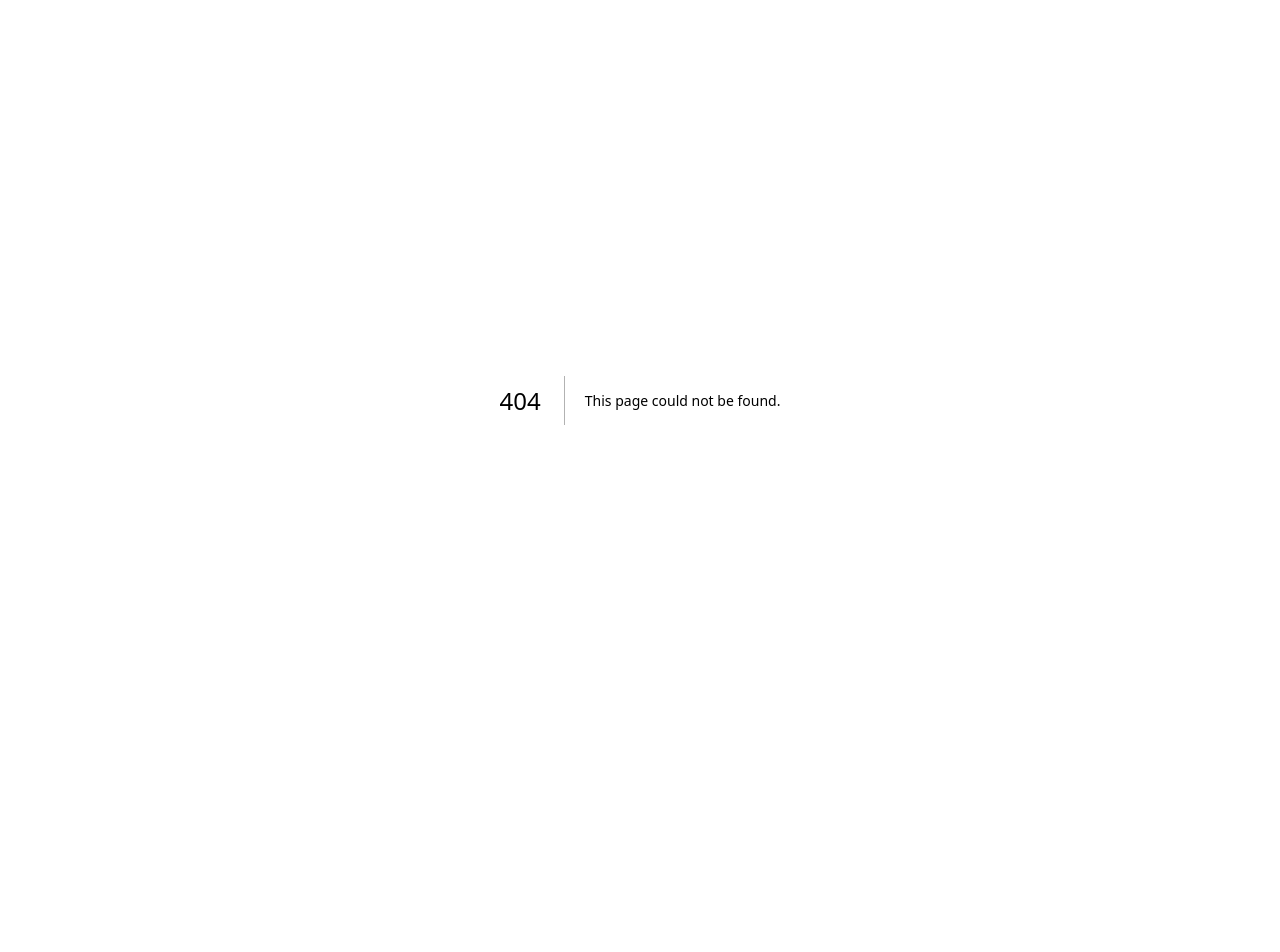
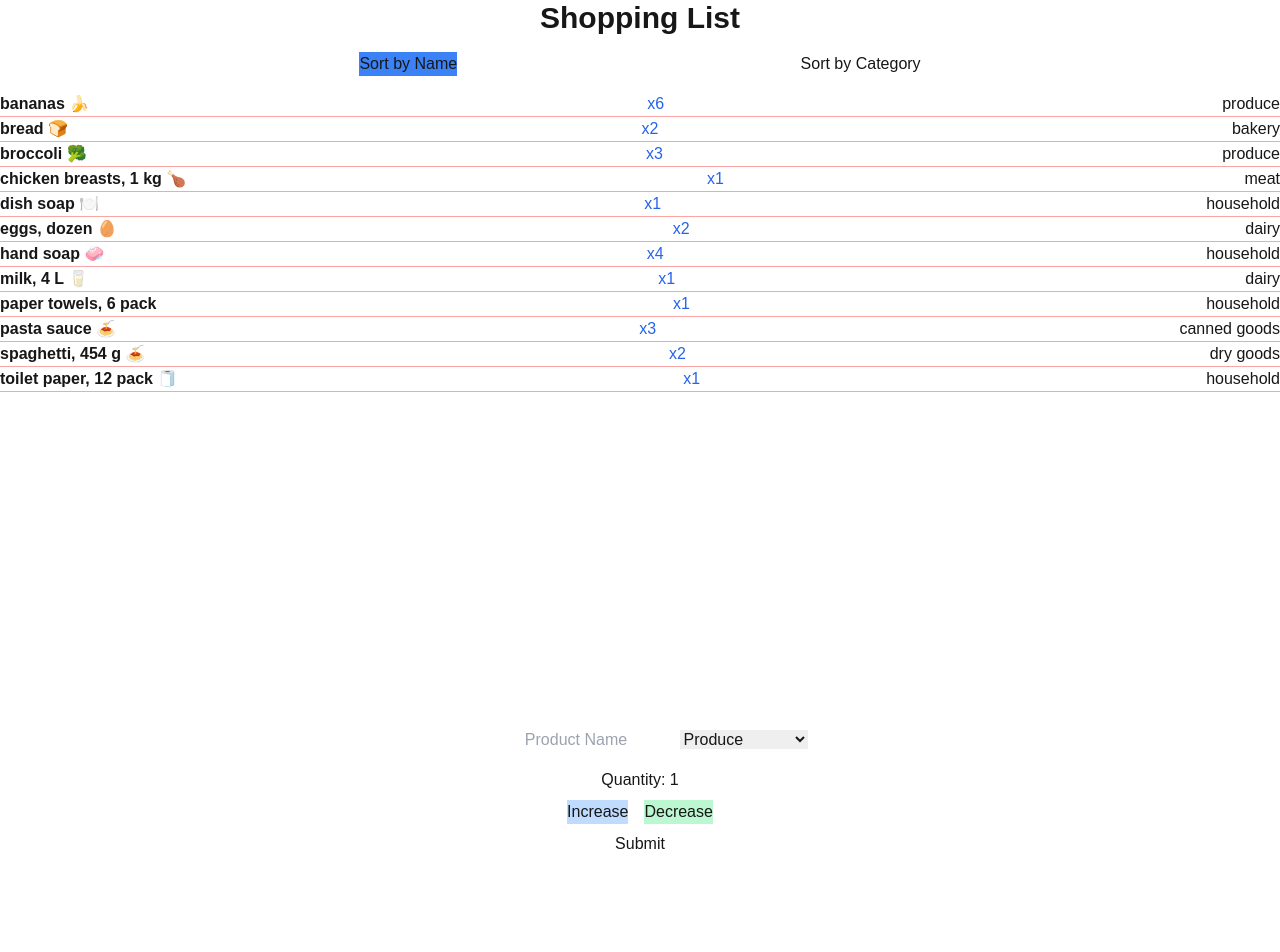
Before and after one commit to TyceRoobol/cprg306-assignments, a Next.js app: page /week-8 in a window 1280 px wide. Before the commit this address had no page. Shown: the top 952 px of the page. Before the commit the page ends 800 px from the top, so only its background shows below. Built offline with nearby package versions, Linux system fonts and the light colour scheme.

Commit message:
week 8
complete

```diff
--- a/app/page.js
+++ b/app/page.js
@@ -8,6 +8,7 @@ export default function Main() {
       <p><a href="./week-5">week 5</a></p>
       <p><a href="./week-6">week 6</a></p>
       <p><a href="./week-7">week 7</a></p>
+      <p><a href="./week-8">week 8</a></p>
     </main>
   )
 }
--- /dev/null
+++ b/app/week-8/item-list.js
@@ -0,0 +1,37 @@
+// item-list.js
+"use client";
+import {useState} from "react";
+import Item from "./item";
+import SortBttns from "./sortBttn";
+
+const ItemList = ({items, onItemSelect}) => {
+  const [sortBy, setSortBy] = useState("name");
+
+  const sortItems = [...items].sort((a, b) => {
+    if (sortBy == "name") {
+      return a.name.localeCompare(b.name);
+    } else if (sortBy == "category") {
+      return a.category.localeCompare(b.category);
+    }
+    return 0;
+  })
+
+  return (
+    <div>
+      <SortBttns sortBy={sortBy} setSortBy={setSortBy}></SortBttns>
+        <ul>
+          {sortItems.map((item) => (
+            <Item
+              key={item.id}
+              name={item.name}
+              quantity={item.quantity}
+              category={item.category}
+              onSelect={() => onItemSelect(item)}
+            />
+          ))}
+        </ul>
+    </div>
+  );
+};
+
+export default ItemList;
--- /dev/null
+++ b/app/week-8/item.js
@@ -0,0 +1,13 @@
+// item.js
+
+const Item = ({ name, quantity, category, onSelect }) => {
+    return (
+      <li onClick={() => onSelect({ name })} className="flex justify-between border-b border-red-300">
+        <span className="font-bold">{name}</span>
+        <span className="text-blue-600">x{quantity}</span>
+        <span className="text-black-500">{category}</span>
+      </li>
+    );
+  };
+
+  export default Item;
--- /dev/null
+++ b/app/week-8/items.json
@@ -0,0 +1,74 @@
+[
+    {
+      "id": "1h2GJKH12gkHG31h1H",
+      "name": "milk, 4 L 🥛",
+      "quantity": 1,
+      "category": "dairy"
+    },
+    {
+      "id": "2KJH3k2j3H1k2J3K1H",
+      "name": "bread 🍞",
+      "quantity": 2,
+      "category": "bakery"
+    },
+    {
+      "id": "3h2KJH3k2j3H1k2J3",
+      "name": "eggs, dozen 🥚",
+      "quantity": 2,
+      "category": "dairy"
+    },
+    {
+      "id": "4k2J3K1H2GJKH12gk",
+      "name": "bananas 🍌",
+      "quantity": 6,
+      "category": "produce"
+    },
+    {
+      "id": "5H1h1H2KJH3k2j3H",
+      "name": "broccoli 🥦",
+      "quantity": 3,
+      "category": "produce"
+    },
+    {
+      "id": "6H1k2J3K1H2GJKH1",
+      "name": "chicken breasts, 1 kg 🍗",
+      "quantity": 1,
+      "category": "meat"
+    },
+    {
+      "id": "7gkHG31h1H2KJH3k",
+      "name": "pasta sauce 🍝",
+      "quantity": 3,
+      "category": "canned goods"
+    },
+    {
+      "id": "8j3H1k2J3K1H2GJK",
+      "name": "spaghetti, 454 g 🍝",
+      "quantity": 2,
+      "category": "dry goods"
+    },
+    {
+      "id": "9H12gkHG31h1H2KJ",
+      "name": "toilet paper, 12 pack 🧻",
+      "quantity": 1,
+      "category": "household"
+    },
+    {
+      "id": "10H3k2j3H1k2J3K1",
+      "name": "paper towels, 6 pack",
+      "quantity": 1,
+      "category": "household"
+    },
+    {
+      "id": "11k2J3K1H2GJKH12",
+      "name": "dish soap 🍽️",
+      "quantity": 1,
+      "category": "household"
+    },
+    {
+      "id": "12GJKH12gkHG31h1",
+      "name": "hand soap 🧼",
+      "quantity": 4,
+      "category": "household"
+    }
+  ]
--- /dev/null
+++ b/app/week-8/meal-ideas.js
@@ -0,0 +1,52 @@
+"use client";
+import {useState, useEffect} from "react";
+
+export default function MealIdea({ingredient}) {
+    const [meals, setMeals] = useState([])
+
+    const fetchMealIdeas = async(ingredient) => {
+        const url = `https://www.themealdb.com/api/json/v1/1/filter.php?i=${ingredient}`
+
+        try {
+            const response = await fetch(url);
+            if(!response.ok) {
+                throw new Error('No response to meal idea request')
+            }
+            const mealIdeas = await response.json();
+            return mealIdeas.meals;
+        } catch (error) {
+            console.log(error);
+            return[]
+        }
+    }
+
+    const loadMealIdeas = async() => {
+        const meals = await fetchMealIdeas(ingredient)
+        setMeals(meals);
+    }
+
+    useEffect(() => {
+        if (ingredient) {
+            loadMealIdeas();
+        }
+    } , [ingredient]
+    )
+
+    return (
+        <div className="text-center mt-6">
+            <h1 className="text-2xl font-bold">Meals for "{ingredient}"</h1>
+            {meals && meals.length > 0 ? (
+                <ul className="flex flex-wrap justify-center gap-6">
+                    {meals.map((meal) => (
+                        <li key={meal.idMeal}>
+                            <h3>{meal.strMeal}</h3>
+                            <img src={meal.strMealThumb} className="w-full h-auto rounded mt-2" alt={meal.strMeal} style={{ width: '100px' }} />
+                        </li>
+                    ))}
+                </ul>
+            ) : (
+                <p>No meals found for "{ingredient}".</p>
+            )}
+        </div>
+    );
+}
--- /dev/null
+++ b/app/week-8/new-item.js
@@ -0,0 +1,88 @@
+"use client";
+import {useState} from "react";
+export default function NewItem({ onAddItem }) {
+    const [quantity, setQuantity] = useState(1);
+    const [name, setName] = useState("");
+    const [category, setCategory] = useState("produce");
+
+    const increment = () => {
+        if (quantity < 20) {
+            setQuantity(quantity + 1);
+        }
+    }
+
+    const decrement = () => {
+        if (quantity > 1) {
+            setQuantity(quantity - 1);
+        }
+    }
+
+    const handleSubmit = (e) => {
+        e.preventDefault();
+
+        const newItem = {
+            id: generateRandomString(16),
+            name: name,
+            quantity: quantity,
+            category: category,
+        }
+
+        onAddItem(newItem);
+
+        setName("");
+        setQuantity(1);
+        setCategory("produce")
+    };
+
+    //credit: https://www.slingacademy.com/article/ways-to-generate-random-strings-in-javascript/ for generate random string code
+    const generateRandomString = (length) => {
+        let result = '';
+        const characters =
+          'ABCDEFGHIJKLMNOPQRSTUVWXYZabcdefghijklmnopqrstuvwxyz0123456789';
+        const charactersLength = characters.length;
+        for (let i = 0; i < length; i++) {
+          result += characters.charAt(Math.floor(Math.random() * charactersLength));
+        }
+        return result;
+      };
+
+    const handleNameChange = (event) => {
+        setName(event.target.value);
+    }
+
+    const handleCategoryChange = (event) => {
+        setCategory(event.target.value);
+    }
+
+
+    return(
+        <main className="flex flex-col justify-center items-center flex-wrap h-screen">
+            <form onSubmit={handleSubmit} className="flex flex-col items-center">
+                <div>
+                    <input className="text-center mb-4" type="text" value={name} onChange={handleNameChange} placeholder="Product Name"></input>
+                    <select value={category} onChange={handleCategoryChange}>
+                        <option value="produce">Produce</option>
+                        <option value="dairy">Dairy</option>
+                        <option value="bakery">Bakery</option>
+                        <option value="meat">Meat</option>
+                        <option value="frozen foods">Frozen Foods</option>
+                        <option value="canned goods">Canned Goods</option>
+                        <option value="dry goods">Dry Goods</option>
+                        <option value="beverages">Beverages</option>
+                        <option value="snacks">Snacks</option>
+                        <option value="household">Household</option>
+                        <option value="other">Other</option>
+                    </select>
+                </div>
+                <h1 className="text-center">Quantity: {quantity}</h1>
+                <div>
+                    <button className="bg-blue-200 m-2" type="button" onClick={increment}>Increase</button>
+                    <button className="bg-green-200 m-2" type="button" onClick={decrement}>Decrease</button>
+                </div>
+                <div>
+                    <button type="submit" name="submitButton">Submit</button>
+                </div>
+            </form>
+        </main>
+    );
+}
--- /dev/null
+++ b/app/week-8/page.js
@@ -0,0 +1,31 @@
+// page.js
+"use client"
+import {useState} from "react";
+import itemList from "./items.json";
+import ItemList from "./item-list";
+import Item from "./item";
+import NewItem from "./new-item";
+import MealIdea from "./meal-ideas";
+
+export default function Page() {
+  const [items, setItems] = useState(itemList)
+
+  const handleAddItem = (newItem) => {
+    setItems((items) => [...items , newItem])
+  };
+  const [selectedItem, setSelectedItem] = useState("");
+
+  const handleItemSelect = (item) => {
+    const alterName = item.name.split(',')[0].replace(/[^a-zA-Z ]/g, '').trim();
+    setSelectedItem(alterName);
+  }
+
+  return (
+    <main>
+      <h1 className="text-3xl font-bold text-center">Shopping List</h1>
+      <ItemList items={items} onItemSelect={handleItemSelect} />
+      <NewItem onAddItem={handleAddItem} />
+      <MealIdea ingredient={selectedItem}/>
+    </main>
+  );
+};
--- /dev/null
+++ b/app/week-8/sortBttn.js
@@ -0,0 +1,13 @@
+const SortBttns = ({sortBy, setSortBy}) => {
+    return(
+        <div className="flex justify-evenly p-4">
+            <button onClick={() => setSortBy("name")} className={`${sortBy === "name"? "bg-blue-500": ""}`} >
+                Sort by Name
+            </button>
+            <button onClick={() => setSortBy("category")} className={`${sortBy === "category"? "bg-blue-500": ""}`}>
+                Sort by Category
+            </button>
+        </div>
+    );
+}
+export default SortBttns;
```
